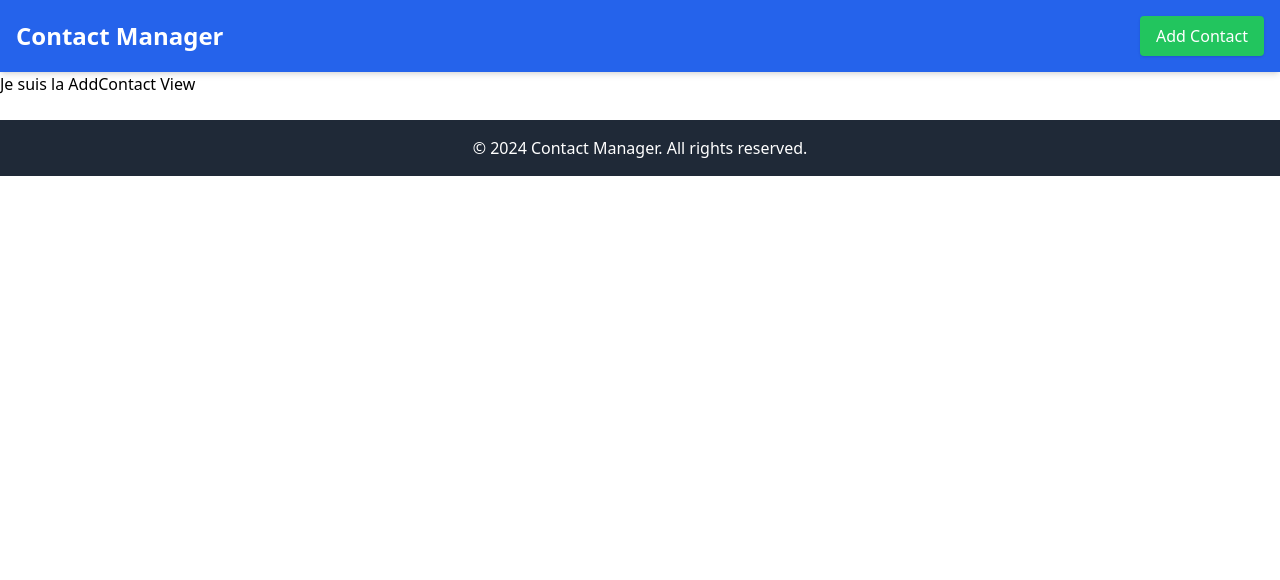
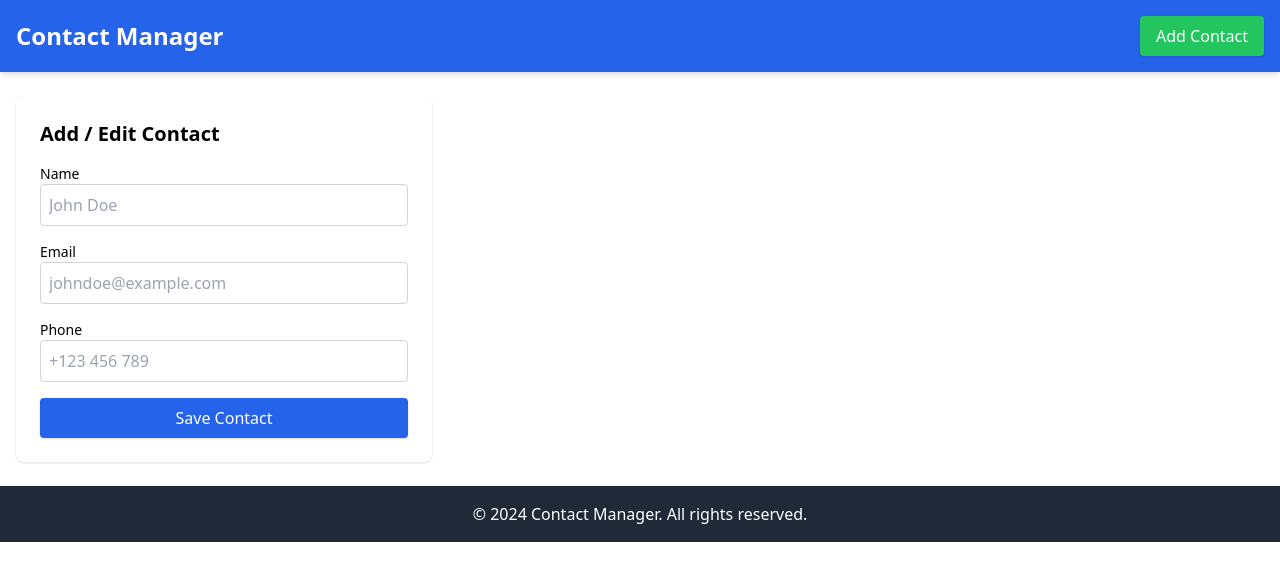
Before and after one commit to sctiffany/examen_framework_client, a Vue app in the folder contact_app_tiffany/: page /addContact in a window 1280 px wide. Shown: the top 580 px of the page. Built offline with nearby package versions, Linux system fonts and the light colour scheme.

Commit message:
Mise en page AddContactView + component ContactForm

```diff
--- /dev/null
+++ b/contact_app_tiffany/src/components/ContactForm.vue
@@ -0,0 +1,41 @@
+<script setup>
+
+</script>
+
+<template>
+    <form id="contact-form" class="space-y-4">
+        <div>
+            <label for="name" class="block text-sm font-medium">Name</label>
+            <input
+                type="text"
+                id="name"
+                placeholder="John Doe"
+                class="w-full p-2 rounded border border-gray-300 focus:outline-none focus:ring-2 focus:ring-blue-500"
+            />
+        </div>
+        <div>
+            <label for="email" class="block text-sm font-medium">Email</label>
+            <input
+                type="email"
+                id="email"
+                placeholder="johndoe@example.com"
+                class="w-full p-2 rounded border border-gray-300 focus:outline-none focus:ring-2 focus:ring-blue-500"
+            />
+        </div>
+        <div>
+            <label for="phone" class="block text-sm font-medium">Phone</label>
+            <input
+                type="tel"
+                id="phone"
+                placeholder="+123 456 789"
+                class="w-full p-2 rounded border border-gray-300 focus:outline-none focus:ring-2 focus:ring-blue-500"
+            />
+        </div>
+        <button
+        type="submit"
+        class="w-full bg-blue-600 text-white px-4 py-2 rounded shadow hover:bg-blue-700"
+        >
+        Save Contact
+        </button>
+    </form>
+</template>
--- a/contact_app_tiffany/src/views/AddContactView.vue
+++ b/contact_app_tiffany/src/views/AddContactView.vue
@@ -1,4 +1,15 @@
-<script setup></script>
+<script setup>
+import ContactForm from '@/components/ContactForm.vue';
+
+</script>
 <template>
-<h2>Je suis la AddContact View</h2>
+    <main class="container mx-auto px-4 mt-6 flex-grow">
+      <div class="flex flex-col lg:flex-row gap-6">
+        <!-- Contact Form Section -->
+        <section class="w-full lg:w-1/3 bg-white rounded-lg shadow p-6">
+          <h2 class="text-xl font-semibold mb-4">Add / Edit Contact</h2>
+          <ContactForm />
+        </section>
+      </div>
+    </main>
 </template>
```
